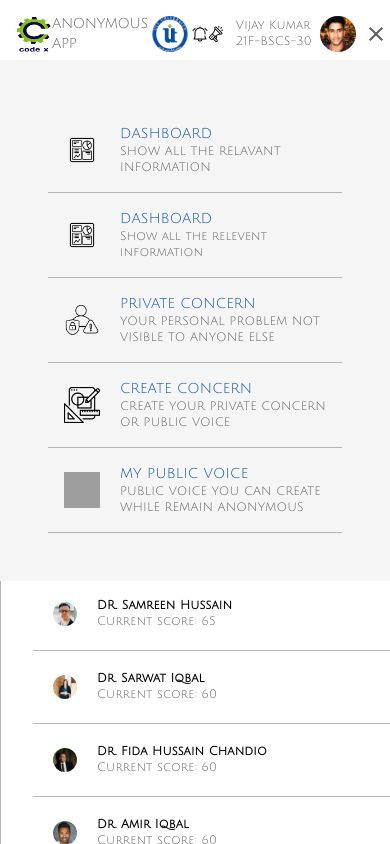
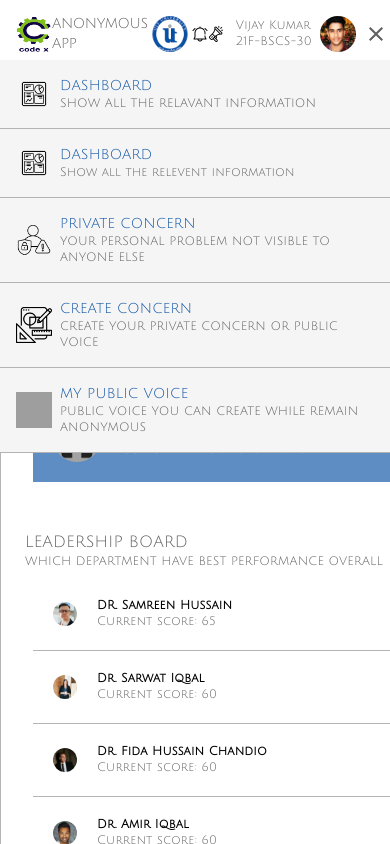
Before and after one commit to Vijayratnani/anonymousapp, a React (Vite) app: page / in a window 390 px wide. Both pictures are taken after a click on the button 375 px from the left and 34 px from the top of the page. Shown: the top 844 px of the page. Built offline with nearby package versions, Linux system fonts and the light colour scheme; grey boxes are pictures that could not be loaded.

Commit message:
sidebar added to navbar in navbar.jsx

```diff
--- a/src/components/Navbar.jsx
+++ b/src/components/Navbar.jsx
@@ -60,12 +60,12 @@ const Navbar = () =>{
             </div>
          </div>
         {mobileDrawerOpen && (
-            <div className="fixed right-0 z-20 bg-neutral-100 w-full p-12 flex flex-col justify-center items-center lg:hidden">
+            <div className="fixed  z-20 bg-neutral-100 w-full flex flex-col justify-center items-center lg:hidden">
                 <div>
                     {sidebarInfo.map((info,index)=>(
                         <div key={index} className="flex items-center border-b border-neutral-400/80 hover:border-neutral-700 p-4">
                             <img src={info.icon} type="img/png" className="w-9 h-9 sm:h-14 sm:w-14 sm:mr-1 md:w-16 md:h-16"/>
-                            <div className="ml-5">
+                            <div className="ml-2">
                                 <h2 className="text-sm text-customBlue">{info.title}</h2>
                                 <p className="text-xs">{info.text}</p>
                             </div>
```
